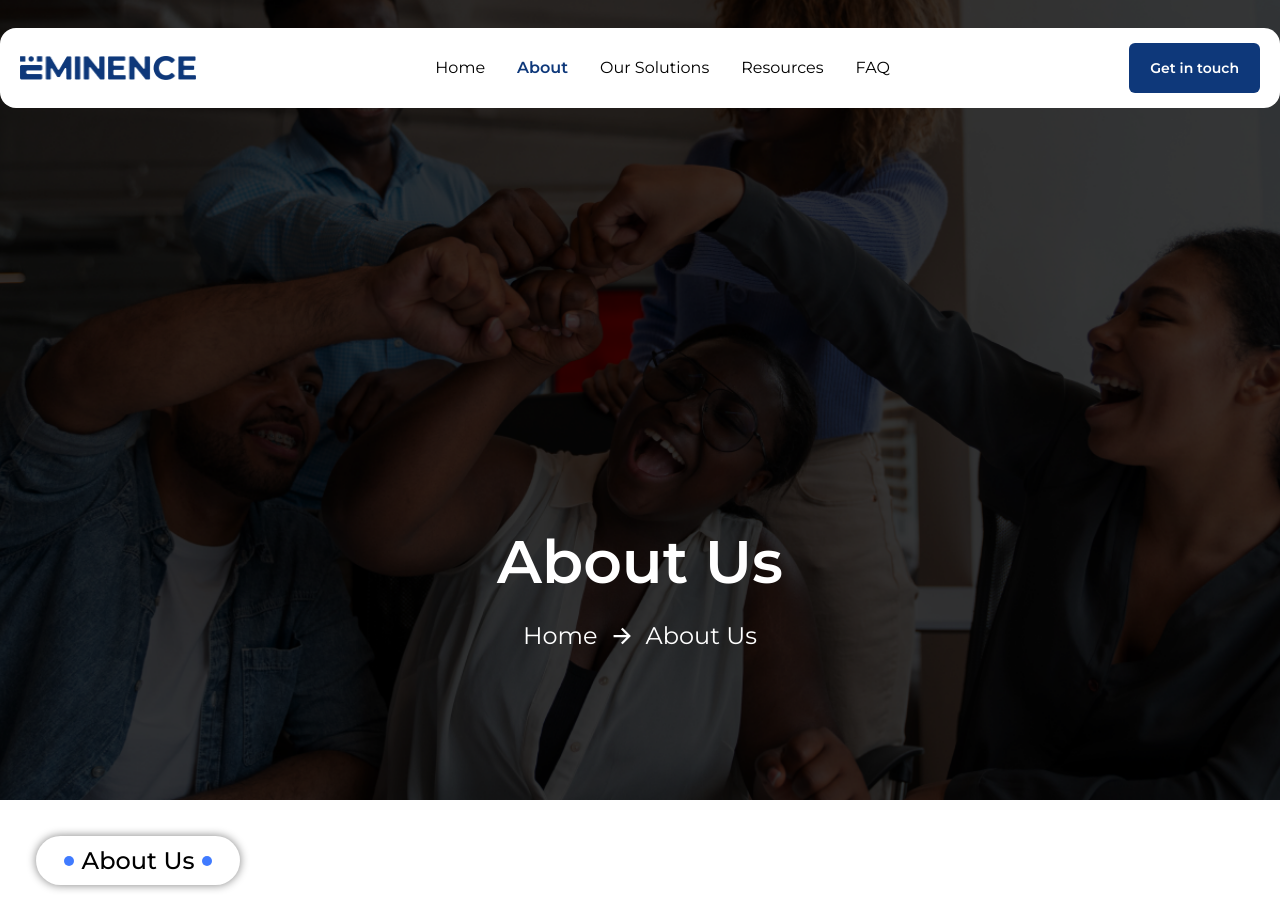
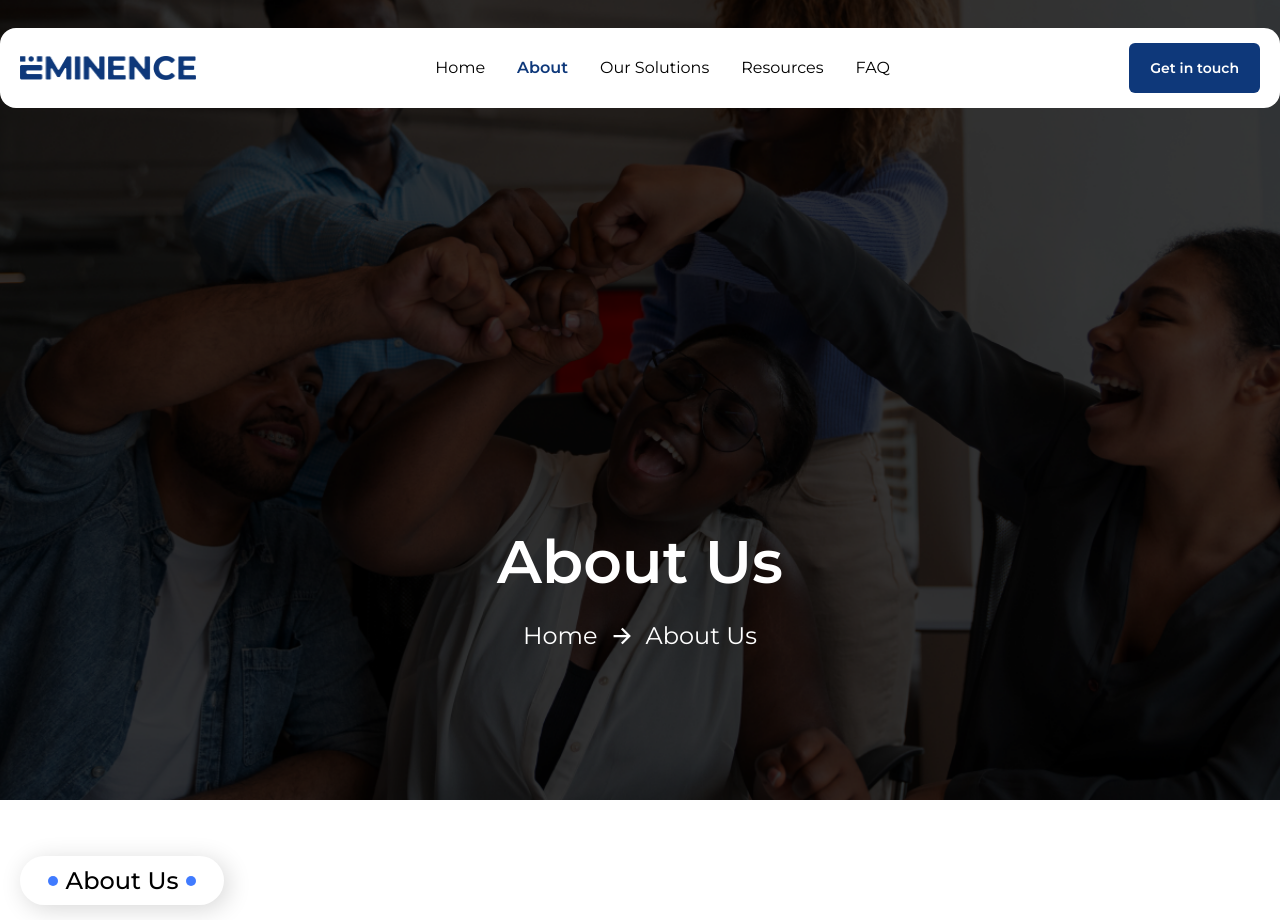
Before and after one commit to Eminence-Engineering/eminence, a React (Vite) app: page /about in a window 1280 px wide. Shown: the top 920 px of the page. Built offline with nearby package versions, Linux system fonts and the light colour scheme.

Commit message:
feat: redevelop title section on about page

```diff
--- a/src/App.css
+++ b/src/App.css
@@ -1,3 +1,7 @@
 .partner-image {
   box-shadow: 0px 1px 4px 0px #19213d14;
 }
+
+.about-title {
+  box-shadow: 4px 4px 24px 0px #00000029;
+}
--- /dev/null
+++ b/src/components/about/AboutTitle.jsx
@@ -0,0 +1,13 @@
+function AboutTitle() {
+  return (
+    <section className="container p-5 pt-14 flex">
+      <div className="flex gap-2 justify-center items-center w-[204px] h-[49px] rounded-[50px] about-title">
+        <span className="w-[10px] h-[10px] bg-[#407bff] rounded-[50%]"></span>
+        <p className="font-medium text-2xl">About Us</p>
+        <span className="w-[10px] h-[10px] bg-[#407bff] rounded-[50%]"></span>
+      </div>
+    </section>
+  )
+}
+
+export default AboutTitle
--- a/src/components/about/Abt.jsx
+++ /dev/null
@@ -1,13 +0,0 @@
-function Abt() {
-  return (
-    <>
-      <div className="flex gap-2 justify-center items-center w-[204px] h-[49px] rounded-[50px] shadow-[0_0_10px_grey] p-4 mb-4">
-        <span className="text-primary w-[10px] h-[10px] bg-[#407bff] rounded-[50%]"></span>
-        <p className="font-[500] text-[24px]">About Us</p>
-        <span className="text-primary w-[10px] h-[10px] bg-[#407bff] rounded-[50%]"></span>
-      </div>
-    </>
-  )
-}
-
-export default Abt
--- a/src/pages/About.jsx
+++ b/src/pages/About.jsx
@@ -2,7 +2,7 @@
 import Footer from "../components/Footer"
 import Hero from "../components/Hero"
 import PageChange from "../hooks/PageChange"
-import Abt from "../components/about/Abt"
+import AboutTitle from "../components/about/AboutTitle"
 import Get from "../components/about/Get"
 import Image from "../components/about/Image"
 import Socials from "../components/about/Socials"
@@ -67,12 +67,9 @@ const About = () => {
     <>
       <PageChange pageTitle="About Us | Eminence" />
       <Hero bgImg={bgAbout} pageTitle={"About Us"} />
-      <div>
-        <div className="md:px-9 py-9 px-8">
-          <Abt />
+      <AboutTitle />
       <Get />
       <Image />
-
       <div className="four mb-20">
         <div className="leading-[17px] md:leading-[21px] md:text-center  md:w-[600px] md:mx-auto pt-5">
           <h3 className="text-[29px] md:text-[50px] font-[500] leading-[61px]">Our Services</h3>
@@ -93,14 +90,13 @@ const About = () => {
 
           <ServiceCard src={branding} title="Maintenance" content="Software maintenance is a more important technique to handle." />
         </div>
-          </div>
 
         <div className="md:flex md:gap-8 md:items-center mt-6 mb-16">
           <div className="md:w-[450px] mb-4">
             <h3 className="font-[500] text-[29px] md:text-[50px]">Our Core Values</h3>
             <p className="leading-[22px] text-[14px] text-[#6d758f]">
-                Lorem ipsum dolor sit amet consecte tur quet adipiscing elit semper dalaracc lacus vel ams facilisis volutpat est. Lorem
-                ipsum dolor sit amet consecte tur quet adipiscing elit semper dalaracc lacus vel ams facilisis volutpat est.
+              Lorem ipsum dolor sit amet consecte tur quet adipiscing elit semper dalaracc lacus vel ams facilisis volutpat est. Lorem ipsum
+              dolor sit amet consecte tur quet adipiscing elit semper dalaracc lacus vel ams facilisis volutpat est.
             </p>
           </div>
 
@@ -142,7 +138,6 @@ const About = () => {
                 <h5 className="font-[700] text-[#6d758f]">Speed</h5>
 
                 <p className="text-[14px] text-[#6d758f]">We move with the speed of light and tend to deliver at the right time.</p>
-                </div>
               </div>
             </div>
           </div>
```
Lines whose indentation alone changed are shown as unchanged.
